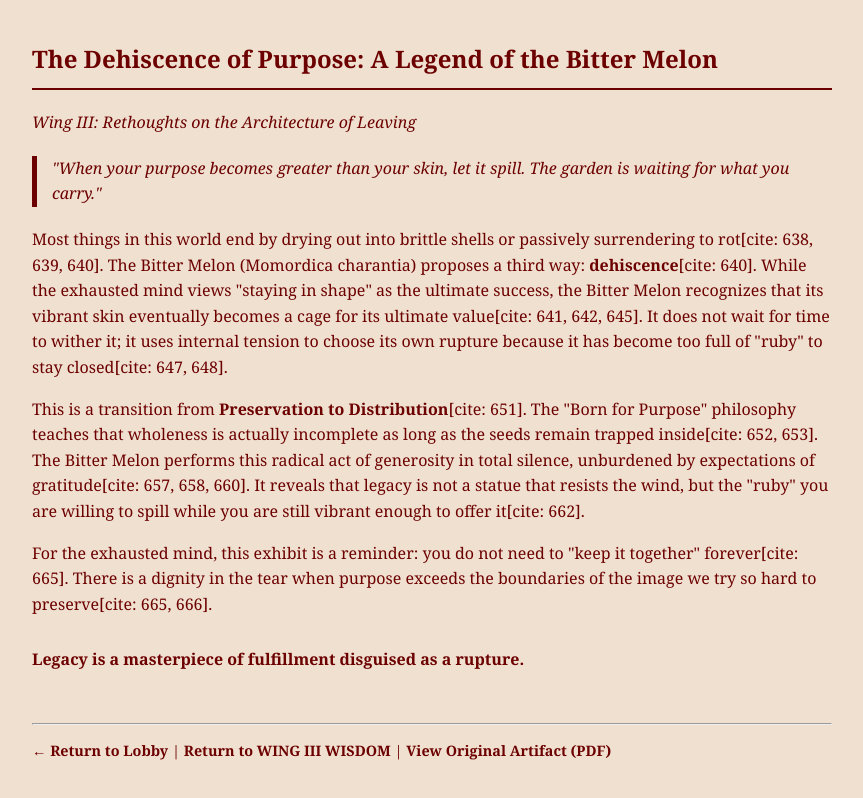
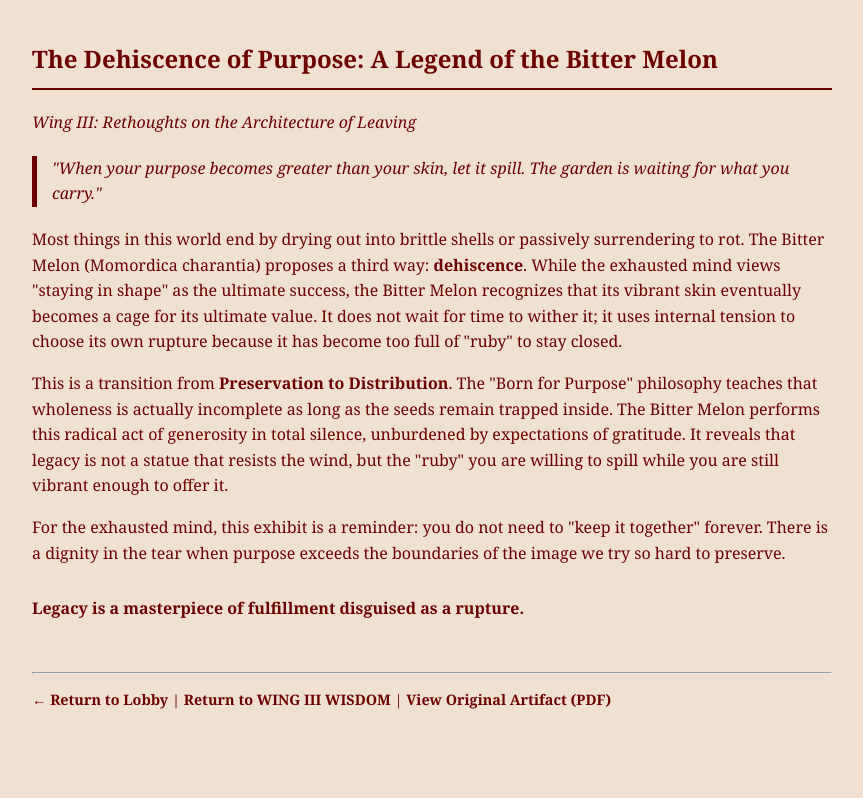
Before and after one commit to gskg02-values/for-the-busy-minds, a plain HTML site: page bitter melon.html in a window 1280 px wide. Shown: the whole page, without its empty margins (208-1071 px from the left). Drawn offline with Linux system fonts and the light colour scheme.

Commit message:
Fix HTML encoding and formatting issues

```diff
--- a/bitter melon.html
+++ b/bitter melon.html
@@ -32,15 +32,15 @@
     </blockquote>
 
     <p>
-        Most things in this world end by drying out into brittle shells or passively surrendering to rot[cite: 638, 639, 640]. The Bitter Melon (Momordica charantia) proposes a third way: <b>dehiscence</b>[cite: 640]. While the exhausted mind views "staying in shape" as the ultimate success, the Bitter Melon recognizes that its vibrant skin eventually becomes a cage for its ultimate value[cite: 641, 642, 645]. It does not wait for time to wither it; it uses internal tension to choose its own rupture because it has become too full of "ruby" to stay closed[cite: 647, 648].
+        Most things in this world end by drying out into brittle shells or passively surrendering to rot. The Bitter Melon (Momordica charantia) proposes a third way: <b>dehiscence</b>. While the exhausted mind views "staying in shape" as the ultimate success, the Bitter Melon recognizes that its vibrant skin eventually becomes a cage for its ultimate value. It does not wait for time to wither it; it uses internal tension to choose its own rupture because it has become too full of "ruby" to stay closed.
     </p>
 
     <p>
-        This is a transition from <b>Preservation to Distribution</b>[cite: 651]. The "Born for Purpose" philosophy teaches that wholeness is actually incomplete as long as the seeds remain trapped inside[cite: 652, 653]. The Bitter Melon performs this radical act of generosity in total silence, unburdened by expectations of gratitude[cite: 657, 658, 660]. It reveals that legacy is not a statue that resists the wind, but the "ruby" you are willing to spill while you are still vibrant enough to offer it[cite: 662].
+        This is a transition from <b>Preservation to Distribution</b>. The "Born for Purpose" philosophy teaches that wholeness is actually incomplete as long as the seeds remain trapped inside. The Bitter Melon performs this radical act of generosity in total silence, unburdened by expectations of gratitude. It reveals that legacy is not a statue that resists the wind, but the "ruby" you are willing to spill while you are still vibrant enough to offer it.
     </p>
 
     <p>
-        For the exhausted mind, this exhibit is a reminder: you do not need to "keep it together" forever[cite: 665]. There is a dignity in the tear when purpose exceeds the boundaries of the image we try so hard to preserve[cite: 665, 666].
+        For the exhausted mind, this exhibit is a reminder: you do not need to "keep it together" forever. There is a dignity in the tear when purpose exceeds the boundaries of the image we try so hard to preserve.
     </p>
 
     <span class="footer-caption">Legacy is a masterpiece of fulfillment disguised as a rupture.</span>
```
